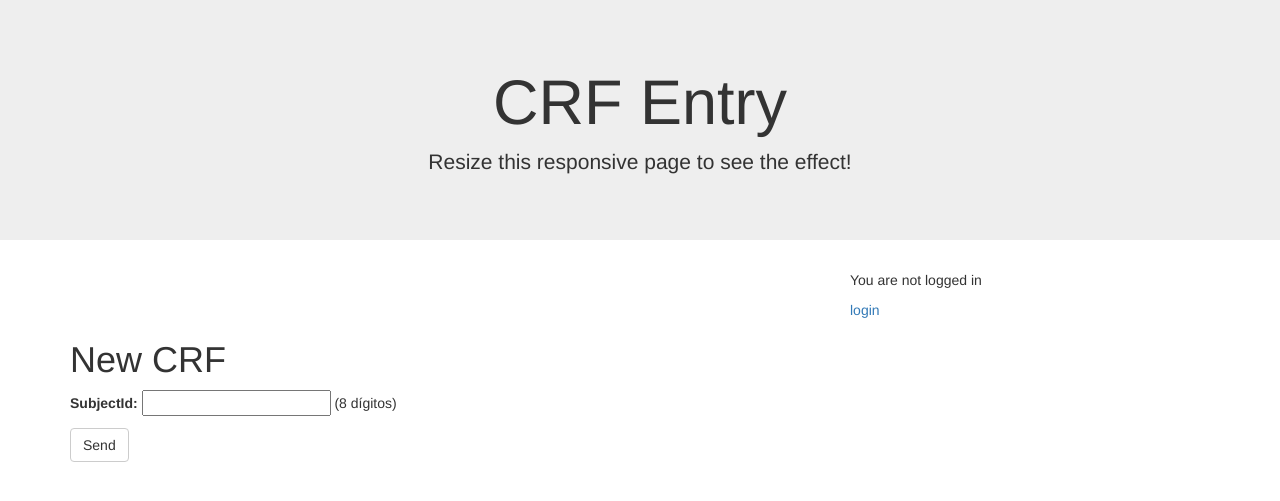
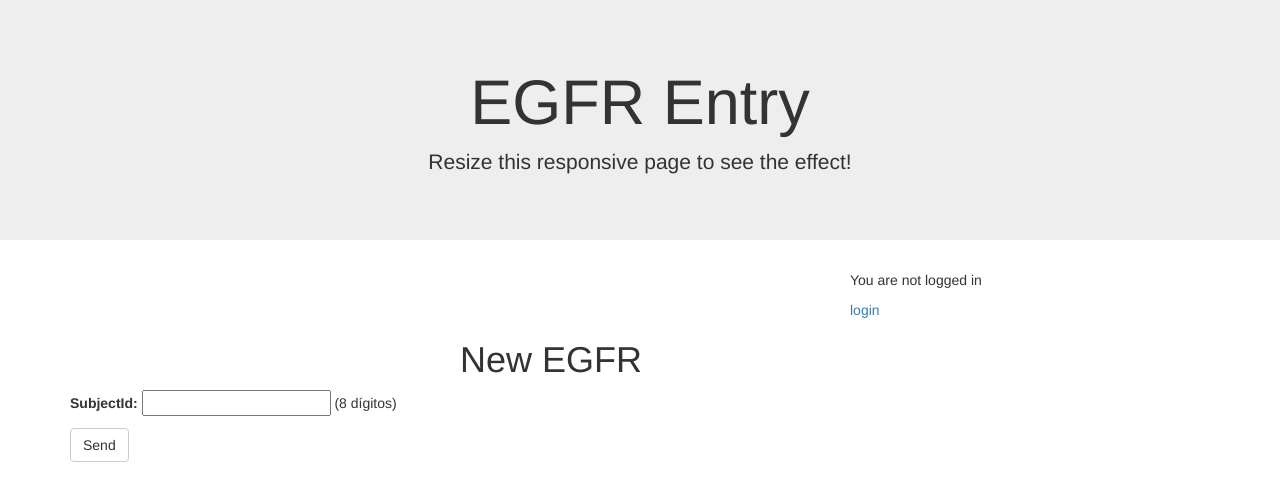
Before and after one commit to githubcj79/egfr, a Django app: page /crf/new in a window 1280 px wide. Shown: the top 501 px of the page. Run offline with Django 3.2, Linux system fonts and the light colour scheme; some libraries are stand-ins or nearby versions.

Commit message:
CRF --> EGFR

```diff
--- a/templates/base.html
+++ b/templates/base.html
@@ -14,7 +14,7 @@
         {% block navigator %}
 
             <div class="jumbotron text-center">
-                <h1>CRF Entry</h1>
+                <h1>EGFR Entry</h1>
                 <p>Resize this responsive page to see the effect!</p>
             </div>
 
@@ -36,8 +36,16 @@
                 </div>
                 <div class="row">
                     <div class="col-sm-4">
+                    </div>
+                    <div class="col-sm-4">
+                        {% block egfr %}
                         {% endblock %}
+                    </div>
+                </div>
+                <div class="row">
+                    <div class="col-sm-4">
                         {% block subject %}
+                        {% endblock %}
                     </div>
                     <div class="col-sm-8">
                     </div>
--- a/templates/crf_edit.html
+++ b/templates/crf_edit.html
@@ -2,8 +2,10 @@
 
 {% block title %}Subject{% endblock %}
 
+{% block egfr %}
+    <h1>New EGFR</h1>
+{% endblock %}
 {% block subject %}
-    <h1>New CRF</h1>
     <form method="POST" class="crf-form">{% csrf_token %}
         {{ form.as_p }}
         <button type="submit" class="save btn btn-default">Send</button>
```
Also changed, not shown: db.sqlite3.
